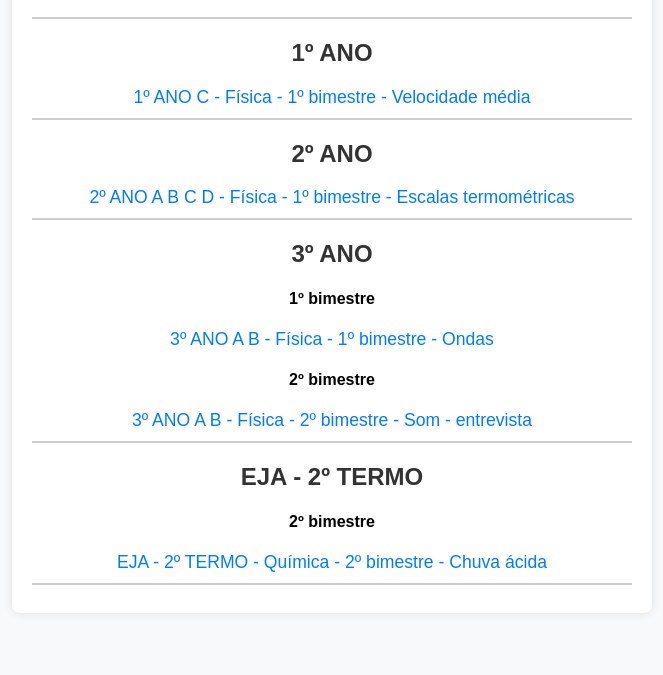
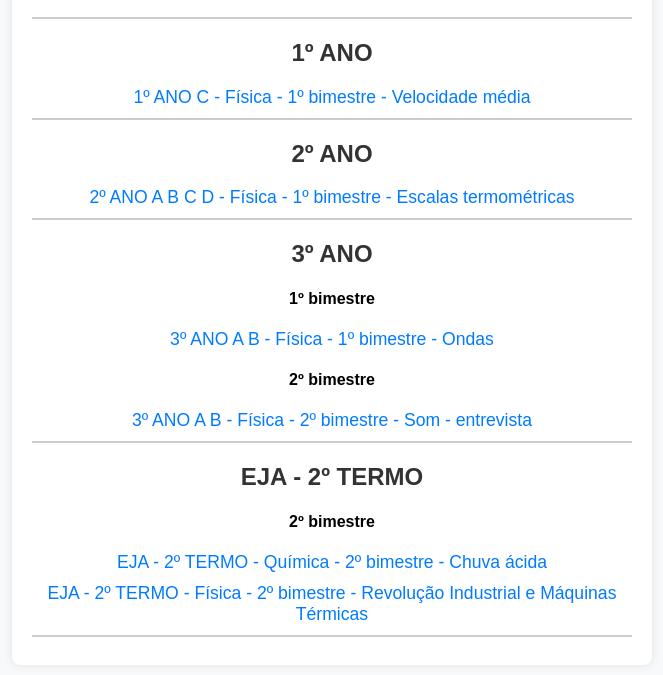
Before and after one commit to eliassirati/listas, a plain HTML site: page index.html in a window 1280 px wide. Shown: the part 151-826 px from the top of the page, without its empty margins (308-971 px from the left). Before the commit the page ends 800 px from the top, so only its background shows below. Drawn offline with Linux system fonts and the light colour scheme.

Commit message:
Update index.html

```diff
--- a/index.html
+++ b/index.html
@@ -65,6 +65,7 @@
         <h2>EJA - 2º TERMO</h2>
         <h4>2º bimestre</h4>
         <a href="eja_2termo_quimica_2bim.pdf" target="_blank">EJA - 2º TERMO - Química - 2º bimestre - Chuva ácida</a>
+        <a href="eja_2termo_fisica_2bim.pdf" target="_blank">EJA - 2º TERMO - Física - 2º bimestre - Revolução Industrial e Máquinas Térmicas</a>
         <hr>
 
     </div>
```
